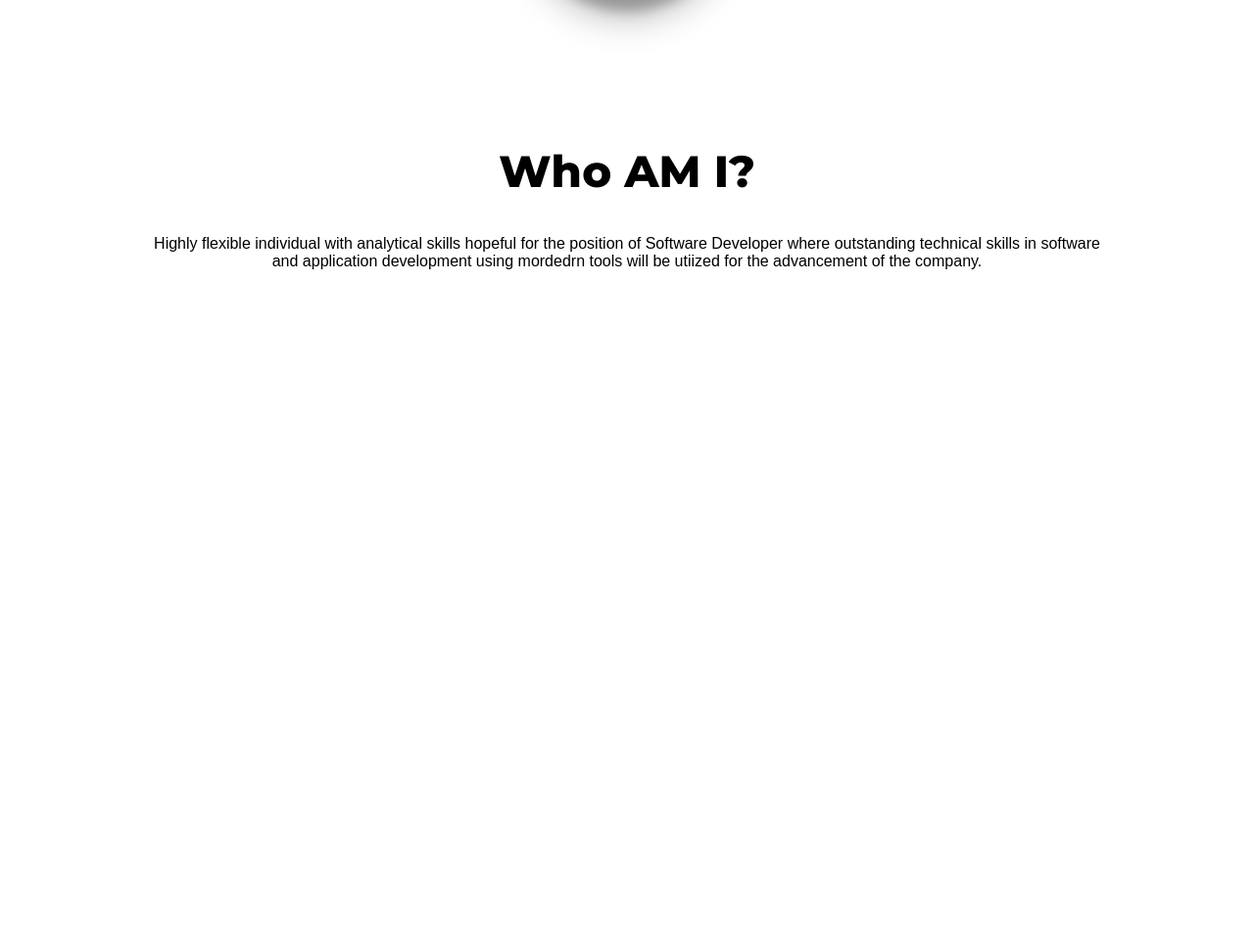
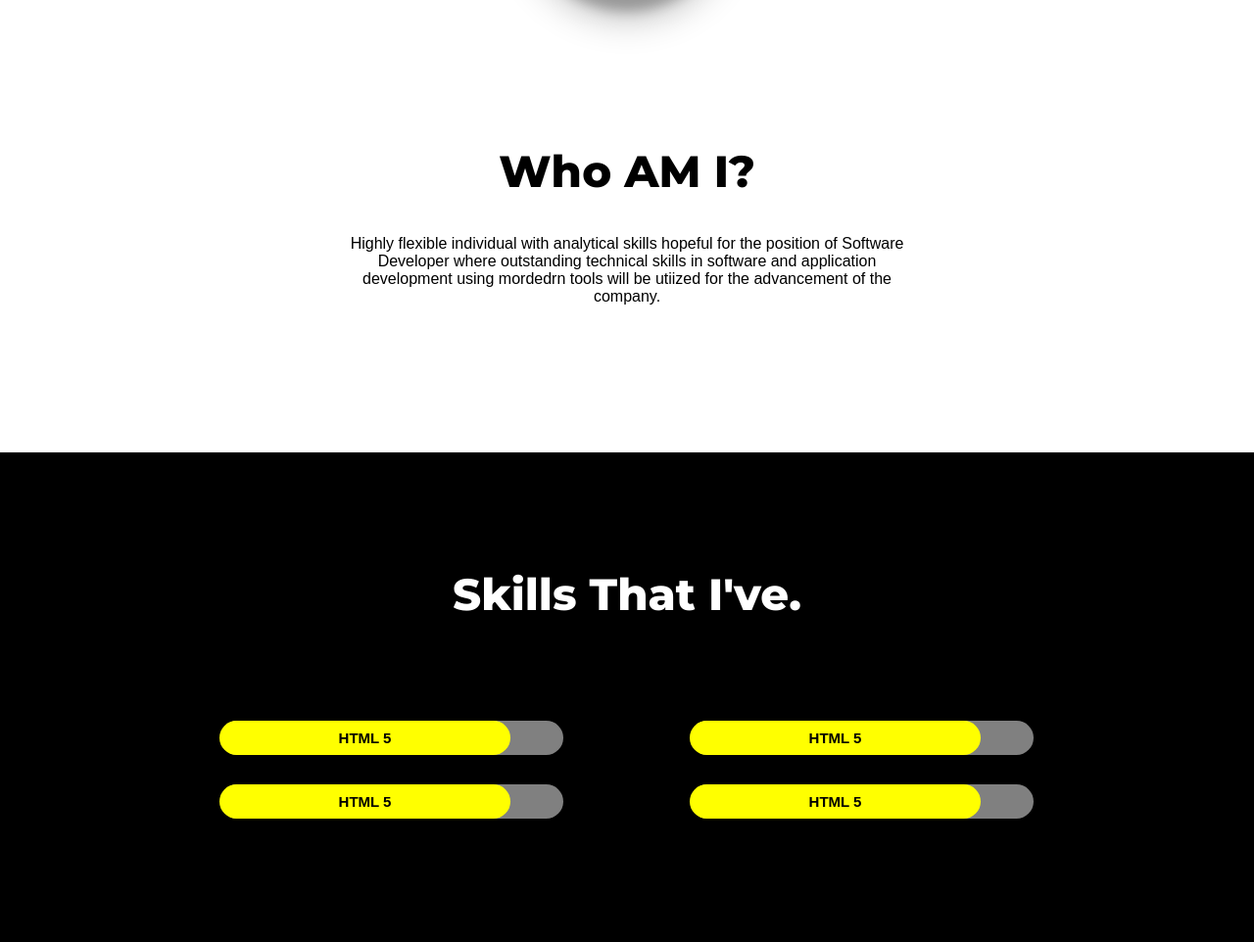
Before and after one commit to Mayur-Debu/Web-Development, a plain HTML site: page Resume/index.html in a window 1280 px wide. Shown: the part 712-1674 px from the top of the page at 98% size. Before the commit the page ends 1004 px from the top, so only its background shows below. Drawn offline with Linux system fonts and the light colour scheme.

Commit message:
Skills Section Added

```diff
--- a/Resume/index.html
+++ b/Resume/index.html
@@ -29,7 +29,7 @@
         <ul type="none" id="Header-Navbar">
             <li><a href="#">HOME</a></li>
             <li><a href="#About">ABOUT</a></li>
-            <li><a href="">SKILLS</a></li>
+            <li><a href="#Skills">SKILLS</a></li>
             <li><a href="">EXPERIENCE</a></li>
             <li><a href="">EDUCATION</a></li>
             <li><a href="">PORTFOLIO</a></li>
@@ -58,6 +58,49 @@
     </Section>
 
 
+    <!-- Skills Section -->
+    <section id="Skills">
+        <div id="Skills-Container">
+            <div id="Skills-Section-Heading">
+                <h2>Skills that i've.</h2>
+            </div>
+            <div class="skills-display">
+                <div class="skill-progress">
+                    <div class="eight-five-percent">
+                        <div class="skill-name">
+                            <span>HTML 5</span>
+                        </div>
+                    </div>
+                </div>
+                <div class="skill-progress">
+                    <div class="eight-five-percent">
+                        <div class="skill-name">
+                            <span>HTML 5</span>
+                        </div>
+                    </div>
+                </div>
+            </div>
+            <div class="skills-display">
+                <div class="skill-progress">
+                    <div class="eight-five-percent">
+                        <div class="skill-name">
+                            <span>HTML 5</span>
+                        </div>
+                    </div>
+                </div>
+                <div class="skill-progress">
+                    <div class="eight-five-percent">
+                        <div class="skill-name">
+                            <span>HTML 5</span>
+                        </div>
+                    </div>
+                </div>
+            </div>
+        </div>
+
+    </section>
+
+
 </body>
 
 </html>
--- a/Resume/static/style.css
+++ b/Resume/static/style.css
@@ -1,23 +1,31 @@
-body{
-    margin: 0px;
+html {
   scroll-behavior: smooth;
 }
-h1, h2, h3, h4, h5, h6{
-    font-family: 'Montserrat', sans-serif;
+
+body {
+  margin: 0px;
+}
+h1,
+h2,
+h3,
+h4,
+h5,
+h6 {
+  font-family: "Montserrat", sans-serif;
 }
 
 /* ---------------------------------------------------- Header Section --------------------------------------------------*/
-header{
+header {
   display: inline-block;
 }
 
-#Header-Background{
+#Header-Background {
   width: 100vw;
   height: 75vh;
   background-color: rgb(0, 0, 0);
 }
 
-#Header-Title{
+#Header-Title {
   font-size: 90px;
   text-align: center;
   text-transform: uppercase;
@@ -27,57 +35,58 @@ header{
 }
 
 /* ----------------------------------------------------------- NAVBAR SECITON ------------------------------------------- */
-#Header-Navbar{
+#Header-Navbar {
   margin-top: -320px;
   margin-left: 168px;
 }
 
-#Header-Navbar li{
+#Header-Navbar li {
   display: inline-block;
   font-family: sans-serif;
   font-weight: 600;
   text-align: center;
 }
 
-#Header-Navbar li a{
+#Header-Navbar li a {
   color: white;
   text-decoration: none;
   margin-left: 55px;
 }
 
-#Header-Navbar li a:hover{
+#Header-Navbar li a:hover {
   color: yellow;
-    transition: color .5s;
+  transition: color 0.5s;
 }
 
 /* ---------------------------------------------- HEADER SOCIAL MEDIA SECTION ---------------------------------------------- */
-#Header-Social{
+#Header-Social {
   margin-left: 450px;
   margin-top: 280px;
 }
 
-#Header-Social li{
+#Header-Social li {
   display: inline-block;
 }
 
-#Header-Social li i{
+#Header-Social li i {
   font-size: 25px;
   color: white;
   margin-left: 30px;
 }
 
-#Header-Social li i:hover{
+#Header-Social li i:hover {
   cursor: pointer;
   color: yellow;
   transition: color 1s;
 }
 
 /* ---------------------------------------------------- About Section -------------------------------------------------- */
-#About img{
+#About img {
   border: 5px solid black;
   border-radius: 50%;
   margin-top: 50px;
-    box-shadow: rgba(0, 0, 0, 0.3) 0px 19px 38px, rgba(0, 0, 0, 0.22) 0px 15px 12px;
+  box-shadow: rgba(0, 0, 0, 0.3) 0px 19px 38px,
+    rgba(0, 0, 0, 0.22) 0px 15px 12px;
 }
 
 .center {
@@ -86,16 +95,77 @@ header{
   margin-right: auto;
 }
 
-#About-Section-Heading{
+#About-Section-Heading {
   text-align: center;
   margin-top: 150px;
   font-size: 45px;
 }
 
-#About-Section-Info{
+#About-Section-Info {
   font-family: sans-serif;
   text-align: center;
-    margin-left: 150px;
-    margin-right: 150px;
-    font-weight: 500;
+  margin-left: 350px;
+  margin-right: 350px;
 }
+
+/* ---------------------------------------------------- Skills Section -------------------------------------------------- */
+#Skills-Container {
+  margin-top: 150px;
+  height: 500px;
+  width: 100vw;
+  background-color: black;
+}
+
+#Skills-Section-Heading {
+  display: flex;
+  justify-content: center;
+  padding-top: 80px;
+  padding-bottom: 50px;
+  font-size: 30px;
+  text-transform: capitalize;
+  color: white;
+}
+
+.skills-display {
+  width: 75%;
+  display: flex;
+  flex-wrap: wrap;
+  justify-content: space-around;
+  margin: auto;
+}
+
+.skill-progress {
+  height: 35px;
+  width: 350px;
+  background-color: grey;
+  display: flex;
+  justify-content: center;
+  position: relative;
+  margin: 15px;
+  border-radius: 25px;
+}
+
+.eight-five-percent {
+  border-radius: 25px;
+  position: absolute;
+  background-color: yellow;
+  height: 35px;
+  width: 85%;
+  display: flex;
+  justify-content: center;
+  align-items: center;
+  margin-left: -55px;
+}
+
+.skill-name span {
+  color: black;
+  font-weight: bold;
+  font-family: sans-serif;
+  font-size: 15px;
+}
+
+.skill-progress:hover {
+  box-shadow: 0 0 3px 3px rgba(255, 255, 255, 0.747), 0 0 3px 3px lightslategray,
+    0 0 3px 3px gray;
+  transition: box-shadow 0.5s;
+}
```
Lines whose indentation alone changed are shown as unchanged.
